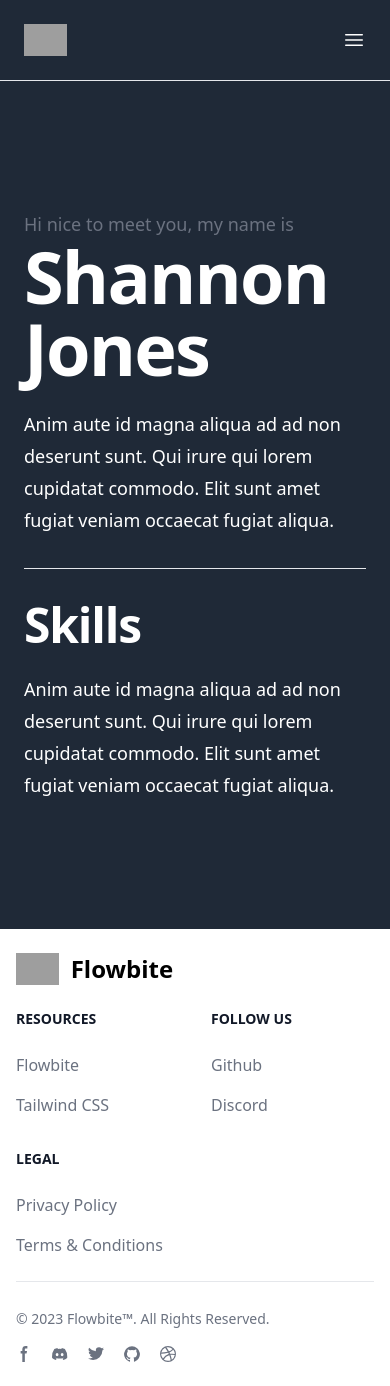
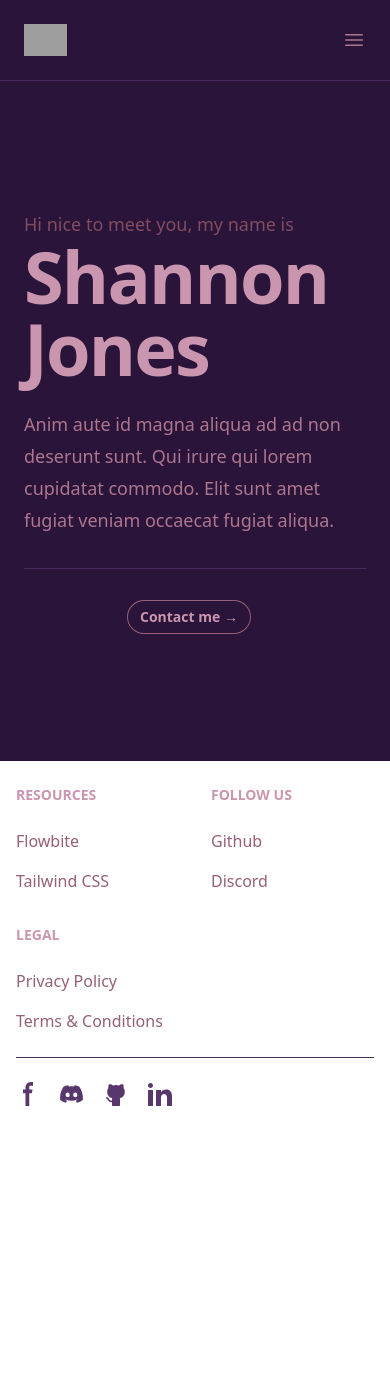
Before and after one commit to purriin/Portfolio, a React (Create React App) app: page / in a window 390 px wide. After the commit the page ends 1130 px from the top, so only its background shows below. Built offline with nearby package versions, Linux system fonts and the light colour scheme; grey boxes are pictures that could not be loaded.

Commit message:
Changed colour palette, added icons

```diff
--- a/src/pages/index.js
+++ b/src/pages/index.js
@@ -12,12 +12,12 @@ export default function Example() {
   const [mobileMenuOpen, setMobileMenuOpen] = useState(false)
 
   return (
-    <div className="bg-gray-800">
+    <div className="bg-bg">
       <header className="absolute inset-x-0 top-0 z-50">
 
         <nav className="relative flex items-center justify-between p-6 lg:px-8" aria-label="Global">
           <div className="flex lg:flex-1">
-            <a href="#" className="-m-1.5 p-1.5">
+            <a href="/" className="-m-1.5 p-1.5">
               <span className="sr-only">Your Company</span>
               <img
                 className="h-8 w-auto"
@@ -26,32 +26,34 @@ export default function Example() {
               />
             </a>
           </div>
+
           <div className="flex lg:hidden">
             <button
               type="button"
-              className="transition-color ease-in-out duration-200 -m-2.5 inline-flex items-center justify-center rounded-md p-2.5 text-white hover:text-gray-400"
+              className="transition-color ease-in-out duration-200 -m-2.5 inline-flex items-center justify-center rounded-md p-2.5 text-txt hover:text-head"
               onClick={() => setMobileMenuOpen(true)}
             >
-              <span className="sr-only">Open main menu</span>
-              <Bars3Icon className="h-6 w-6" aria-hidden="true" />
+
+            <span className="sr-only">Open main menu</span>
+            <Bars3Icon className="h-6 w-6" aria-hidden="true" />
             </button>
           </div>
+
           <div className="hidden lg:flex lg:gap-x-12">
             {navigation.map((item) => (
-              <a key={item.name} href={item.href} className="transition-color ease-in-out duration-200 text-sm font-semibold leading-6 text-white hover:text-gray-400">
+              <a key={item.name} href={item.href} className="transition-color ease-in-out duration-200 text-sm font-semibold leading-6 text-txt hover:text-head">
                 {item.name}
               </a>
             ))}
           </div>
+        </nav>
 
-        </nav>
-        <div class="h-px bg-gray-200 border-0 dark:bg-gray-700"> </div>
-
+        <div class="h-px bg-ln border-0 dark:bg-ln"> </div>
         <Dialog as="div" className="lg:hidden" open={mobileMenuOpen} onClose={setMobileMenuOpen}>
           <div className="fixed inset-0 z-50" />
-          <Dialog.Panel className="fixed inset-y-0 right-0 z-50 w-full overflow-y-auto bg-gray-800 px-6 py-6 sm:max-w-sm sm:ring-1 sm:ring-gray-900/10">
+          <Dialog.Panel className="fixed inset-y-0 right-0 z-50 w-full overflow-y-auto dark:bg-ft px-6 py-6 sm:max-w-sm sm:ring-1 sm:ring-gray-900/10">
             <div className="flex items-center justify-between">
-              <a href="#" className="-m-1.5 p-1.5">
+              <a href="/" className="-m-1.5 p-1.5">
                 <span className="sr-only">Welcome</span>
                 <img
                   className="h-8 w-auto"
@@ -61,21 +63,23 @@ export default function Example() {
               </a>
               <button
                 type="button"
-                className="transition-color ease-in-out duration-200 -m-2.5 rounded-md p-2.5 text-white hover:text-gray-400"
+                className="transition-color ease-in-out duration-200 -m-2.5 rounded-md p-2.5 text-op hover:text-head"
                 onClick={() => setMobileMenuOpen(false)}
               >
-                <span className="sr-only">Close menu</span>
-                <XMarkIcon className="h-6 w-6" aria-hidden="true" />
+
+              <span className="sr-only">Close menu</span>
+              <XMarkIcon className="h-6 w-6" aria-hidden="true" />
               </button>
             </div>
+
             <div className="mt-6 flow-root">
-              <div className="-my-6 divide-y divide-gray-500/10">
+              <div className="-my-6 divide-y divide-bg">
                 <div className="space-y-2 py-6">
                   {navigation.map((item) => (
                     <a
                       key={item.name}
                       href={item.href}
-                      className="transition-color ease-in-out duration-200 -mx-3 block rounded-lg px-3 py-2 text-base font-semibold leading-7 text-white hover:bg-gray-700"
+                      className="transition-color ease-in-out duration-200 -mx-3 block rounded-lg px-3 py-2 text-base font-semibold leading-7 text-op hover:bg-bg hover:text-head"
                     >
                       {item.name}
                     </a>
@@ -90,172 +94,137 @@ export default function Example() {
       </header>
 
       <div className="relative isolate px-6 pt-14 lg:px-8">
-        {/* <div
-          className="absolute inset-x-0 -top-40 -z-10 transform-gpu overflow-hidden blur-3xl sm:-top-80"
-          aria-hidden="true"
-        >
-          <div
-            className="relative left-[calc(50%-11rem)] aspect-[1155/678] w-[36.125rem] -translate-x-1/2 rotate-[30deg] bg-gradient-to-tr from-[#ff80b5] to-[#9089fc] opacity-30 sm:left-[calc(50%-30rem)] sm:w-[72.1875rem]"
-            style={{
-              clipPath:
-                'polygon(74.1% 44.1%, 100% 61.6%, 97.5% 26.9%, 85.5% 0.1%, 80.7% 2%, 72.5% 32.5%, 60.2% 62.4%, 52.4% 68.1%, 47.5% 58.3%, 45.2% 34.5%, 27.5% 76.7%, 0.1% 64.9%, 17.9% 100%, 27.6% 76.8%, 76.1% 97.7%, 74.1% 44.1%)',
-            }}
-          />
-        </div> */}
         <div className="mx-auto max-w-2xl py-32 sm:py-48 lg:py-56">
 
           <div className="text-left">
-            <p className="mt-6 text-lg leading-8 text-gray-500">
+            <p className="mt-6 text-lg leading-8 text-bk">
               Hi nice to meet you, my name is
             </p>
-            <h1 className="text-7xl font-bold tracking-tight text-white sm:text-7xl">
+            <h1 className="text-7xl font-bold tracking-tight text-head sm:text-7xl">
               Shannon Jones
             </h1>
-            <p className="mt-6 text-lg leading-8 text-white">
-              Anim aute id magna aliqua ad ad non deserunt sunt. Qui irure qui lorem cupidatat commodo. Elit sunt amet
-              fugiat veniam occaecat fugiat aliqua.
-            </p>
-
-            {/* <div className="mt-10 flex items-center justify-center gap-x-6">
-              <a
-                href="#"
-                className="rounded-md bg-indigo-600 px-3.5 py-2.5 text-sm font-semibold text-white shadow-sm hover:bg-indigo-500 focus-visible:outline focus-visible:outline-2 focus-visible:outline-offset-2 focus-visible:outline-indigo-600"
-              >
-                Get started
-              </a>
-              <a href="#" className="text-sm font-semibold leading-6 text-gray-900">
-                Learn more <span aria-hidden="true">→</span>
-              </a>
-            </div> */}
-
-          </div>
-
-          <div className="lg:py-10 hidden sm:mb-8 sm:flex sm:justify-left">
-            <div className="transition-color ease-in-out duration-200 relative rounded-full px-3 py-1 text-sm leading-6 text-white hover:text-gray-400 ring-1 ring-gray-500 hover:ring-gray-600">
-              Announcing our next round of funding.{' '}
-              <a href="#" className="transition-color ease-in-out duration-200 font-semibold text-indigo-600  hover:text-gray-600">
-                <span className="absolute inset-0" aria-hidden="true" />
-                Read more <span aria-hidden="true">&rarr;</span>
-              </a>
-            </div>
-          </div>
-
-          <div class="h-px my-8 bg-gray-200 border-0 dark:bg-gray-700"> </div>
-
-          <div className="lg:py-20 text-left">
-            <h2 className="text-5xl font-bold tracking-tight text-white sm:text-5xl">
-              Skills
-            </h2>
-            <p className="mt-6 text-lg leading-8 text-white">
+            <p className="mt-6 text-lg leading-8 text-txt">
               Anim aute id magna aliqua ad ad non deserunt sunt. Qui irure qui lorem cupidatat commodo. Elit sunt amet
               fugiat veniam occaecat fugiat aliqua.
             </p>
 
           </div>
 
+          <div class="h-px my-8 bg-ln border-0 dark:bg-ln"> </div>
+
+          <div className="sm:flex sm:justify-left flex mt-4 space-x-5">
+            <a href="#" class="transition-color ease-in-out duration-200 text-head dark:hover:text-bk">
+              <svg class="w-8 h-8" aria-hidden="true" xmlns="http://www.w3.org/2000/svg" viewBox="0 0 24 24">
+                <g fill="none" stroke="currentColor" stroke-linecap="round" stroke-linejoin="round" stroke-width="2">
+                  <path stroke-dasharray="30" stroke-dashoffset="30" d="M12 4C13.6683 4 14.6122 4.39991 15 4.5C15.5255 4.07463 16.9375 3 18.5 3C18.8438 4 18.7863 5.21921 18.5 6C19.25 7 19.5 8 19.5 9.5C19.5 11.6875 19.017 13.0822 18 14C16.983 14.9178 15.8887 15.3749 14.5 15.5C15.1506 16.038 15 17.3743 15 18C15 18.7256 15 21 15 21M12 4C10.3317 4 9.38784 4.39991 9 4.5C8.47455 4.07463 7.0625 3 5.5 3C5.15625 4 5.21371 5.21921 5.5 6C4.75 7 4.5 8 4.5 9.5C4.5 11.6875 4.98301 13.0822 6 14C7.01699 14.9178 8.1113 15.3749 9.5 15.5C8.84944 16.038 9 17.3743 9 18C9 18.7256 9 21 9 21">
+                    <animate fill="freeze" attributeName="stroke-dashoffset" dur="0.6s" values="30;0"/>
+                  </path>
+                  <path stroke-dasharray="10" stroke-dashoffset="10" d="M9 19C7.59375 19 6.15625 18.4375 5.3125 17.8125C4.46875 17.1875 4.21875 16.1562 3 15.5">
+                    <animate fill="freeze" attributeName="stroke-dashoffset" begin="0.7s" dur="0.2s" values="10;0"/>
+                  </path>
+                </g>
+              </svg>
+
+              <span class="sr-only">Github page</span>
+            </a>
+
+            <a href="#" class="transition-color ease-in-out duration-200 text-head dark:hover:text-bk ">
+              <svg class="w-8 h-8" aria-hidden="true" xmlns="http://www.w3.org/2000/svg" viewBox="0 0 24 24">
+                <circle cx="4" cy="4" r="2" fill="currentColor" fill-opacity="0"><animate fill="freeze" attributeName="fill-opacity" dur="0.4s" values="0;1"/></circle>
+                <g fill="none" stroke="currentColor" stroke-linecap="round" stroke-width="4"><path stroke-dasharray="12" stroke-dashoffset="12" d="M4 10V20">
+                  <animate fill="freeze" attributeName="stroke-dashoffset" begin="0.2s" dur="0.2s" values="12;0"/></path>
+                  <path stroke-dasharray="12" stroke-dashoffset="12" d="M10 10V20"><animate fill="freeze" attributeName="stroke-dashoffset" begin="0.5s" dur="0.2s" values="12;0"/></path>
+                  <path stroke-dasharray="24" stroke-dashoffset="24" d="M10 15C10 12.2386 12.2386 10 15 10C17.7614 10 20 12.2386 20 15V20">
+                  <animate fill="freeze" attributeName="stroke-dashoffset" begin="0.7s" dur="0.5s" values="24;0"/></path>
+                </g>
+              </svg>
+              <span class="sr-only">Linkedin page</span>
+            </a>
+
+            <div className="transition-color ease-in-out duration-200 relative rounded-full px-3 py-1 text-sm leading-6 text-txt hover:text-gray-400 ring-1 ring-op hover:ring-bk">
+              {' '}
+              <a href="/contact" className="transition-color ease-in-out duration-200 font-semibold text-head hover:text-bk">
+                <span className="absolute inset-0" aria-hidden="true" />
+                Contact me <span aria-hidden="true">&rarr;</span>
+              </a>
+            </div>
+          </div>
+
         </div>
-        {/* <div
-          className="absolute inset-x-0 top-[calc(100%-13rem)] -z-10 transform-gpu overflow-hidden blur-3xl sm:top-[calc(100%-30rem)]"
-          aria-hidden="true"
-        >
-          <div
-            className="relative left-[calc(50%+3rem)] aspect-[1155/678] w-[36.125rem] -translate-x-1/2 bg-gradient-to-tr from-[#ff80b5] to-[#9089fc] opacity-30 sm:left-[calc(50%+36rem)] sm:w-[72.1875rem]"
-            style={{
-              clipPath:
-                'polygon(74.1% 44.1%, 100% 61.6%, 97.5% 26.9%, 85.5% 0.1%, 80.7% 2%, 72.5% 32.5%, 60.2% 62.4%, 52.4% 68.1%, 47.5% 58.3%, 45.2% 34.5%, 27.5% 76.7%, 0.1% 64.9%, 17.9% 100%, 27.6% 76.8%, 76.1% 97.7%, 74.1% 44.1%)',
-            }}
-          />
-        </div> */}
       </div>
 
+      <footer class="bg-white dark:bg-ft">
+        <div class="mx-auto w-full max-w-screen-xl p-4 py-6 lg:py-8">
+          <div class="md:flex md:justify-center">
 
-
-      <footer class="bg-white dark:bg-gray-900">
-        <div class="mx-auto w-full max-w-screen-xl p-4 py-6 lg:py-8">
-          <div class="md:flex md:justify-between">
-            <div class="mb-6 md:mb-0">
-              <a href="https://flowbite.com/" class="flex items-center">
-                <img src="https://flowbite.com/docs/images/logo.svg" class="h-8 mr-3" alt="FlowBite Logo" />
-                <span class="self-center text-2xl font-semibold whitespace-nowrap dark:text-white">Flowbite</span>
-              </a>
-            </div>
             <div class="grid grid-cols-2 gap-8 sm:gap-6 sm:grid-cols-3">
               <div>
-                <h2 class="mb-6 text-sm font-semibold text-gray-900 uppercase dark:text-white">Resources</h2>
-                <ul class="text-gray-500 dark:text-gray-400 font-medium">
+                <h2 class="mb-6 text-sm font-bold text-head uppercase dark:text-head">Resources</h2>
+                <ul class="text-op dark:op font-medium">
                   <li class="mb-4">
-                    <a href="https://flowbite.com/" class="hover:underline">Flowbite</a>
+                    <a href="https://flowbite.com/" class="transition-color ease-in-out duration-200 hover:text-head">Flowbite</a>
                   </li>
                   <li>
-                    <a href="https://tailwindcss.com/" class="hover:underline">Tailwind CSS</a>
+                    <a href="https://tailwindcss.com/" class="transition-color ease-in-out duration-200 hover:text-head">Tailwind CSS</a>
                   </li>
                 </ul>
               </div>
               <div>
-                <h2 class="mb-6 text-sm font-semibold text-gray-900 uppercase dark:text-white">Follow us</h2>
-                <ul class="text-gray-500 dark:text-gray-400 font-medium">
+                <h2 class="mb-6 text-sm font-bold text-head uppercase dark:text-head">Follow us</h2>
+                <ul class="text-op dark:op font-medium">
                 <li class="mb-4">
-                  <a href="https://github.com/themesberg/flowbite" class="hover:underline ">Github</a>
+                  <a href="https://github.com/themesberg/flowbite" class="transition-color ease-in-out duration-200 hover:text-head">Github</a>
                 </li>
                 <li>
-                  <a href="https://discord.gg/4eeurUVvTy" class="hover:underline">Discord</a>
+                  <a href="https://discord.gg/4eeurUVvTy" class="transition-color ease-in-out duration-200 hover:text-head">Discord</a>
                 </li>
                       </ul>
                   </div>
                   <div>
-                      <h2 class="mb-6 text-sm font-semibold text-gray-900 uppercase dark:text-white">Legal</h2>
-                      <ul class="text-gray-500 dark:text-gray-400 font-medium">
+                      <h2 class="mb-6 text-sm font-bold text-head uppercase dark:text-head">Legal</h2>
+                      <ul class="text-op dark:text-op font-medium">
                           <li class="mb-4">
-                              <a href="#" class="hover:underline">Privacy Policy</a>
+                              <a href="#" class="transition-color ease-in-out duration-200 hover:text-head">Privacy Policy</a>
                           </li>
                           <li>
-                              <a href="#" class="hover:underline">Terms &amp; Conditions</a>
+                              <a href="#" class="transition-color ease-in-out duration-200 hover:text-head">Terms &amp; Conditions</a>
                           </li>
                       </ul>
                   </div>
               </div>
           </div>
-          <hr class="my-6 border-gray-200 sm:mx-auto dark:border-gray-700 lg:my-8" />
-          <div class="sm:flex sm:items-center sm:justify-between">
-              <span class="text-sm text-gray-500 sm:text-center dark:text-gray-400">© 2023 <a href="https://flowbite.com/" class="hover:underline">Flowbite™</a>. All Rights Reserved.
-              </span>
+          <hr class="my-6 border-ln sm:mx-auto dark:border-ln lg:my-8" />
+          <div class="sm:flex sm:items-center sm:justify-center">
 
               <div class="flex mt-4 space-x-5 sm:justify-center sm:mt-0">
-                  <a href="#" class="text-gray-500 hover:text-gray-900 dark:hover:text-white">
-                      <svg class="w-4 h-4" aria-hidden="true" xmlns="http://www.w3.org/2000/svg" fill="currentColor" viewBox="0 0 8 19">
+                  <a href="#" class="transition-color ease-in-out duration-200 text-ic hover:text-head dark:hover:text-head">
+                      <svg class="w-6 h-6" aria-hidden="true" xmlns="http://www.w3.org/2000/svg" fill="currentColor" viewBox="0 0 8 19">
                             <path fill-rule="evenodd" d="M6.135 3H8V0H6.135a4.147 4.147 0 0 0-4.142 4.142V6H0v3h2v9.938h3V9h2.021l.592-3H5V3.591A.6.6 0 0 1 5.592 3h.543Z" clip-rule="evenodd"/>
                         </svg>
                       <span class="sr-only">Facebook page</span>
                   </a>
 
-                  <a href="#" class="text-gray-500 hover:text-gray-900 dark:hover:text-white">
-                      <svg class="w-4 h-4" aria-hidden="true" xmlns="http://www.w3.org/2000/svg" fill="currentColor" viewBox="0 0 21 16">
+                  <a href="#" class="transition-color ease-in-out duration-200 text-ic hover:text-head dark:hover:text-head">
+                      <svg class="w-6 h-6" aria-hidden="true" xmlns="http://www.w3.org/2000/svg" fill="currentColor" viewBox="0 0 21 16">
                             <path d="M16.942 1.556a16.3 16.3 0 0 0-4.126-1.3 12.04 12.04 0 0 0-.529 1.1 15.175 15.175 0 0 0-4.573 0 11.585 11.585 0 0 0-.535-1.1 16.274 16.274 0 0 0-4.129 1.3A17.392 17.392 0 0 0 .182 13.218a15.785 15.785 0 0 0 4.963 2.521c.41-.564.773-1.16 1.084-1.785a10.63 10.63 0 0 1-1.706-.83c.143-.106.283-.217.418-.33a11.664 11.664 0 0 0 10.118 0c.137.113.277.224.418.33-.544.328-1.116.606-1.71.832a12.52 12.52 0 0 0 1.084 1.785 16.46 16.46 0 0 0 5.064-2.595 17.286 17.286 0 0 0-2.973-11.59ZM6.678 10.813a1.941 1.941 0 0 1-1.8-2.045 1.93 1.93 0 0 1 1.8-2.047 1.919 1.919 0 0 1 1.8 2.047 1.93 1.93 0 0 1-1.8 2.045Zm6.644 0a1.94 1.94 0 0 1-1.8-2.045 1.93 1.93 0 0 1 1.8-2.047 1.918 1.918 0 0 1 1.8 2.047 1.93 1.93 0 0 1-1.8 2.045Z"/>
                         </svg>
                       <span class="sr-only">Discord community</span>
                   </a>
 
-                  <a href="#" class="text-gray-500 hover:text-gray-900 dark:hover:text-white">
-                      <svg class="w-4 h-4" aria-hidden="true" xmlns="http://www.w3.org/2000/svg" fill="currentColor" viewBox="0 0 20 17">
-                        <path fill-rule="evenodd" d="M20 1.892a8.178 8.178 0 0 1-2.355.635 4.074 4.074 0 0 0 1.8-2.235 8.344 8.344 0 0 1-2.605.98A4.13 4.13 0 0 0 13.85 0a4.068 4.068 0 0 0-4.1 4.038 4 4 0 0 0 .105.919A11.705 11.705 0 0 1 1.4.734a4.006 4.006 0 0 0 1.268 5.392 4.165 4.165 0 0 1-1.859-.5v.05A4.057 4.057 0 0 0 4.1 9.635a4.19 4.19 0 0 1-1.856.07 4.108 4.108 0 0 0 3.831 2.807A8.36 8.36 0 0 1 0 14.184 11.732 11.732 0 0 0 6.291 16 11.502 11.502 0 0 0 17.964 4.5c0-.177 0-.35-.012-.523A8.143 8.143 0 0 0 20 1.892Z" clip-rule="evenodd"/>
-                    </svg>
-                      <span class="sr-only">Twitter page</span>
-                  </a>
+              <a href="#" class="transition-color ease-in-out duration-200 text-ic hover:text-head dark:hover:text-head">
+                <svg class="w-6 h-6" aria-hidden="true" xmlns="http://www.w3.org/2000/svg" fill="currentColor" viewBox="0 0 15 15">
+                  <path  d="M9.358 2.145a8.209 8.209 0 0 0-3.716 0c-.706-.433-1.245-.632-1.637-.716a2.17 2.17 0 0 0-.51-.053a1.258 1.258 0 0 0-.232.028l-.01.002l-.004.002h-.003l.137.481l-.137-.48a.5.5 0 0 0-.32.276a3.12 3.12 0 0 0-.159 2.101A3.354 3.354 0 0 0 2 5.93c0 1.553.458 2.597 1.239 3.268c.547.47 1.211.72 1.877.863a2.34 2.34 0 0 0-.116.958v.598c-.407.085-.689.058-.89-.008c-.251-.083-.444-.25-.629-.49a4.798 4.798 0 0 1-.27-.402l-.057-.093a9.216 9.216 0 0 0-.224-.354c-.19-.281-.472-.633-.928-.753l-.484-.127l-.254.968l.484.127c.08.02.184.095.355.346a7.2 7.2 0 0 1 .19.302l.068.11c.094.152.202.32.327.484c.253.33.598.663 1.11.832c.35.116.748.144 1.202.074V14.5a.5.5 0 0 0 .5.5h4a.5.5 0 0 0 .5-.5v-3.563c0-.315-.014-.604-.103-.873c.663-.14 1.322-.39 1.866-.86c.78-.676 1.237-1.73 1.237-3.292v-.001a3.354 3.354 0 0 0-.768-2.125a3.12 3.12 0 0 0-.159-2.1a.5.5 0 0 0-.319-.277l-.137.48c.137-.48.136-.48.135-.48l-.002-.001l-.004-.002l-.009-.002a.671.671 0 0 0-.075-.015a1.261 1.261 0 0 0-.158-.013a2.172 2.172 0 0 0-.51.053c-.391.084-.93.283-1.636.716Z"/>
+                </svg>
 
-                  <a href="#" class="text-gray-500 hover:text-gray-900 dark:hover:text-white">
-                  <svg class="w-4 h-4" aria-hidden="true" xmlns="http://www.w3.org/2000/svg" fill="currentColor" viewBox="0 0 20 20">
-                    <path fill-rule="evenodd" d="M10 .333A9.911 9.911 0 0 0 6.866 19.65c.5.092.678-.215.678-.477 0-.237-.01-1.017-.014-1.845-2.757.6-3.338-1.169-3.338-1.169a2.627 2.627 0 0 0-1.1-1.451c-.9-.615.07-.6.07-.6a2.084 2.084 0 0 1 1.518 1.021 2.11 2.11 0 0 0 2.884.823c.044-.503.268-.973.63-1.325-2.2-.25-4.516-1.1-4.516-4.9A3.832 3.832 0 0 1 4.7 7.068a3.56 3.56 0 0 1 .095-2.623s.832-.266 2.726 1.016a9.409 9.409 0 0 1 4.962 0c1.89-1.282 2.717-1.016 2.717-1.016.366.83.402 1.768.1 2.623a3.827 3.827 0 0 1 1.02 2.659c0 3.807-2.319 4.644-4.525 4.889a2.366 2.366 0 0 1 .673 1.834c0 1.326-.012 2.394-.012 2.72 0 .263.18.572.681.475A9.911 9.911 0 0 0 10 .333Z" clip-rule="evenodd"/>
-                  </svg>
-                <span class="sr-only">GitHub account</span>
+                <span class="sr-only">Github page</span>
               </a>
 
-              <a href="#" class="text-gray-500 hover:text-gray-900 dark:hover:text-white">
-                <svg class="w-4 h-4" aria-hidden="true" xmlns="http://www.w3.org/2000/svg" fill="currentColor" viewBox="0 0 20 20">
-                  <path fill-rule="evenodd" d="M10 0a10 10 0 1 0 10 10A10.009 10.009 0 0 0 10 0Zm6.613 4.614a8.523 8.523 0 0 1 1.93 5.32 20.094 20.094 0 0 0-5.949-.274c-.059-.149-.122-.292-.184-.441a23.879 23.879 0 0 0-.566-1.239 11.41 11.41 0 0 0 4.769-3.366ZM8 1.707a8.821 8.821 0 0 1 2-.238 8.5 8.5 0 0 1 5.664 2.152 9.608 9.608 0 0 1-4.476 3.087A45.758 45.758 0 0 0 8 1.707ZM1.642 8.262a8.57 8.57 0 0 1 4.73-5.981A53.998 53.998 0 0 1 9.54 7.222a32.078 32.078 0 0 1-7.9 1.04h.002Zm2.01 7.46a8.51 8.51 0 0 1-2.2-5.707v-.262a31.64 31.64 0 0 0 8.777-1.219c.243.477.477.964.692 1.449-.114.032-.227.067-.336.1a13.569 13.569 0 0 0-6.942 5.636l.009.003ZM10 18.556a8.508 8.508 0 0 1-5.243-1.8 11.717 11.717 0 0 1 6.7-5.332.509.509 0 0 1 .055-.02 35.65 35.65 0 0 1 1.819 6.476 8.476 8.476 0 0 1-3.331.676Zm4.772-1.462A37.232 37.232 0 0 0 13.113 11a12.513 12.513 0 0 1 5.321.364 8.56 8.56 0 0 1-3.66 5.73h-.002Z" clip-rule="evenodd"/>
+              <a href="#" class="transition-color ease-in-out duration-200 text-ic hover:text-head dark:hover:text-head">
+                <svg class="w-6 h-6" aria-hidden="true" xmlns="http://www.w3.org/2000/svg"  fill="currentColor" viewBox="0 0 24 24">
+                  <path d="M4.98 3.5c0 1.381-1.11 2.5-2.48 2.5s-2.48-1.119-2.48-2.5c0-1.38 1.11-2.5 2.48-2.5s2.48 1.12 2.48 2.5zm.02 4.5h-5v16h5v-16zm7.982 0h-4.968v16h4.969v-8.399c0-4.67 6.029-5.052 6.029 0v8.399h4.988v-10.131c0-7.88-8.922-7.593-11.018-3.714v-2.155z"/>
                 </svg>
-                <span class="sr-only">Dribbble account</span>
+                <span class="sr-only">Linkedin page</span>
               </a>
-
             </div>
           </div>
         </div>
```
Also changed, not shown: tailwind.config.js (+8 -3 lines).
